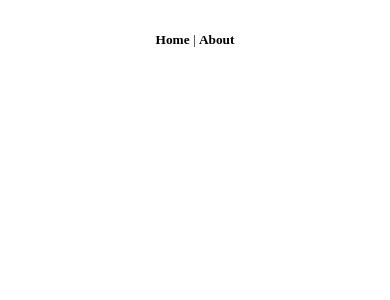
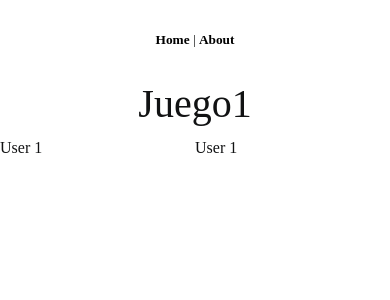
Before and after one commit to Proyecto-Integral-Web/154654, a Vue app in the folder practica_uno/practica_vue/: page /juego-1/1 in a window 390 px wide. Shown: the top 300 px of the page. Built offline with nearby package versions, Linux system fonts and the light colour scheme.

Commit message:
Asistencia clase

```diff
--- /dev/null
+++ b/practica_uno/practica_vue/src/components/Juego/UserArena.vue
@@ -0,0 +1,30 @@
+<template>
+  <section>
+    <div class="row">User 1
+
+    </div>
+    <div class="row">
+
+    </div>
+  </section>
+</template>
+<script lang="js">
+export default {
+  name: 'UserArena',
+  data () {
+    return {
+      options: {
+        t: 'tijeras',
+        pp: 'papel',
+        p: 'piedra'
+      }
+    }
+  },
+  methods: {
+    select (key) {
+      this.$emit('opcion', key)
+    }
+  }
+}
+</script>
+<style lang="scss"></style>
--- a/practica_uno/practica_vue/src/router/index.js
+++ b/practica_uno/practica_vue/src/router/index.js
@@ -3,11 +3,18 @@ import VueRouter from 'vue-router'
 import Home from '../views/Home.vue'
 import Login from '../views/Login.vue'
 import SignUp from '../views/SignUp.vue'
+import Partida from '../views/Juego/Partida.vue'
 
 Vue.use(VueRouter)
 
 const routes = [
   // Agregamos nueva ruta
+  {
+    // rutas dinamicas, donde no_partida puede ser diferente para cargar dicha partida
+    path: '/juego-1/:no_partida',
+    name: 'partida', // asignamos nombre, debe ser único y original
+    component: Partida // Declaramos componente
+  },
   {
     path: '/',
     name: 'login', // asignamos nombre, debe ser único y original
--- /dev/null
+++ b/practica_uno/practica_vue/src/views/Juego/Partida.vue
@@ -0,0 +1,29 @@
+<template>
+  <section>
+    <div class="container">
+      <h1>Juego1</h1>
+      <div class="row justify-content-md-center">
+        <div class="col col-sm-6">
+          <UserArena></UserArena>
+        </div>
+        <div class="col col-sm-6">
+          <UserArena></UserArena>
+        </div>
+      </div>
+      <div class="row">
+        <div class="col col-sm-4">
+
+        </div>
+      </div>
+    </div>
+  </section>
+</template>
+<script lang="js">
+import UserArena from '@/components/Juego/UserArena'
+export default {
+  name: 'userArena',
+  components: {
+    UserArena
+  }
+}
+</script>
```
